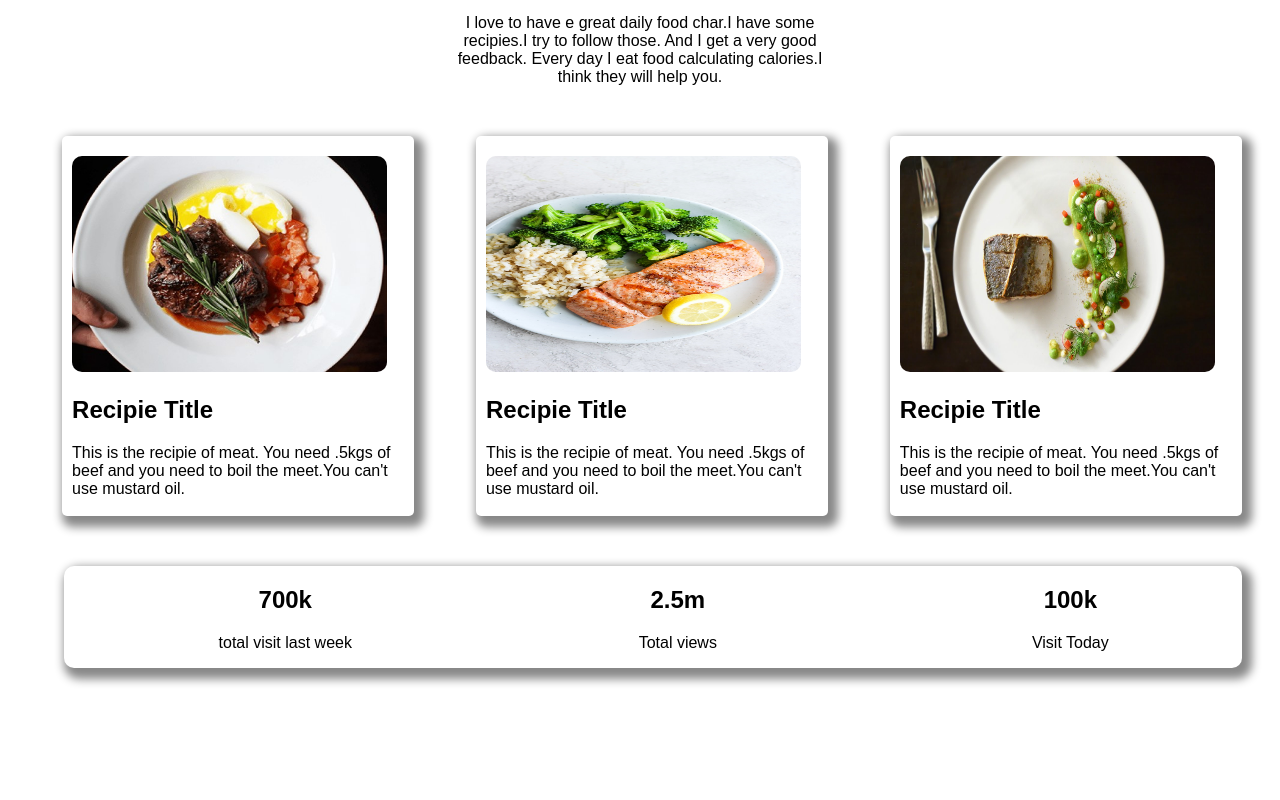
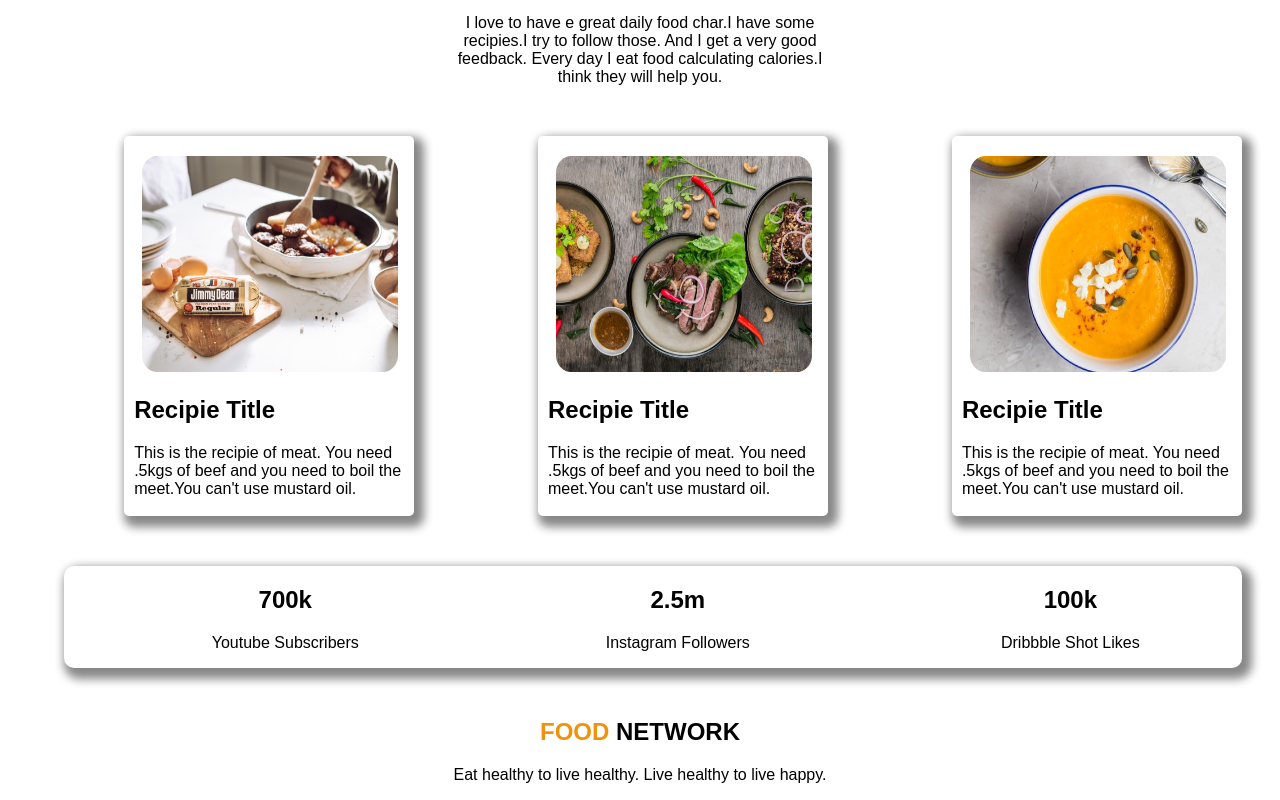
Before and after one commit to arifulanik/Assignment-01, a plain HTML site: page index.html in a window 1280 px wide. Shown: the part 904-1704 px from the top of the page. Before the commit the page ends 1622 px from the top, so only its background shows below. Drawn offline with Linux system fonts and the light colour scheme.

Commit message:
3 picture and some change

```diff
--- a/index.html
+++ b/index.html
@@ -52,19 +52,19 @@
         </div>
         <div class="final-part flex-item">
             <div id="left">
-                <img src="images/left1.jpg" alt="">
+                <img src="images/Project Cover.jpg" alt="">
                 <h2>Recipie Title</h2>
                 <p>This is the recipie of meat. You need .5kgs of beef and you need to boil the meet.You can't use
                     mustard oil.</p>
             </div>
             <div id="left">
-                <img src="images/mid2.jpg" alt="">
+                <img src="images/Project Cover1.jpg" alt="">
                 <h2>Recipie Title</h2>
                 <p>This is the recipie of meat. You need .5kgs of beef and you need to boil the meet.You can't use
                     mustard oil.</p>
             </div>
             <div id="left">
-                <img src="images/left2.jpg" alt="">
+                <img src="images/Project Cover.png" alt="">
                 <h2>Recipie Title</h2>
                 <p>This is the recipie of meat. You need .5kgs of beef and you need to boil the meet.You can't use
                     mustard oil.</p>
@@ -74,17 +74,21 @@
     <section class="last-sec flex-item">
         <div class="bottom">
             <h1>700k</h1>
-            <p>total visit last week</p>
+            <p>Youtube Subscribers</p>
         </div>
         <div class="bottom">
             <h1>2.5m</h1>
-            <p>Total views</p>
+            <p>Instagram Followers</p>
         </div>
         <div class="bottom">
             <h1>100k</h1>
-            <p>Visit Today</p>
+            <p>Dribbble Shot Likes</p>
         </div>
     </section>
+    <footer>
+        <h2> <span>FOOD</span> NETWORK</h2>
+        <p>Eat healthy to live healthy. Live healthy to live happy.</p>
+    </footer>
 </body>
 
 </html>
--- a/style.css
+++ b/style.css
@@ -33,8 +33,12 @@ span{
     text-align: center;
     border: none;
     padding: 10px 20px;
-    border-radius: 5px;
+    border-radius: 30px;
+    box-shadow: 2px 2px 15px 5px rgb(226, 144, 96);
 
+}
+.first-half a:hover{
+    font-weight: 900;
 }
 
 .second-sec{
@@ -65,8 +69,12 @@ span{
     text-align: center;
     border: none;
     padding: 10px 20px;
-    border-radius: 5px;
+    border-radius: 15px;
 }
+.sec-sec a:hover{
+    font-weight: 900;
+}
+
 
 .non-flex{
     text-align:  center;
@@ -87,7 +95,7 @@ span{
 #left{
     float: left;
     width: 30%;
-    margin-left: 5%;
+    margin-left: 10%;
     justify-content: space-around;
     box-shadow: 5px 6px 10px 5px #888888;
     padding: 10px;
@@ -100,6 +108,7 @@ span{
     height: 60%;
     border-radius: 10px;
     margin-top: 10px;
+    margin-left: 8px;
 }
 
 .last-sec{
@@ -114,3 +123,7 @@ span{
     margin-left: 50px;
     text-align: center;
 }
+footer{
+    text-align: center;
+
+}
```
Also changed, not shown: images/Group 8425.png (added), images/Project Cover.jpg (added), images/Project Cover.png (added), images/Project Cover1.jpg (added), images/anik4.png (deleted), images/exp-bg.png (deleted), images/last.jpg (deleted), images/mid.png (deleted), images/mid2.jpg (deleted).
